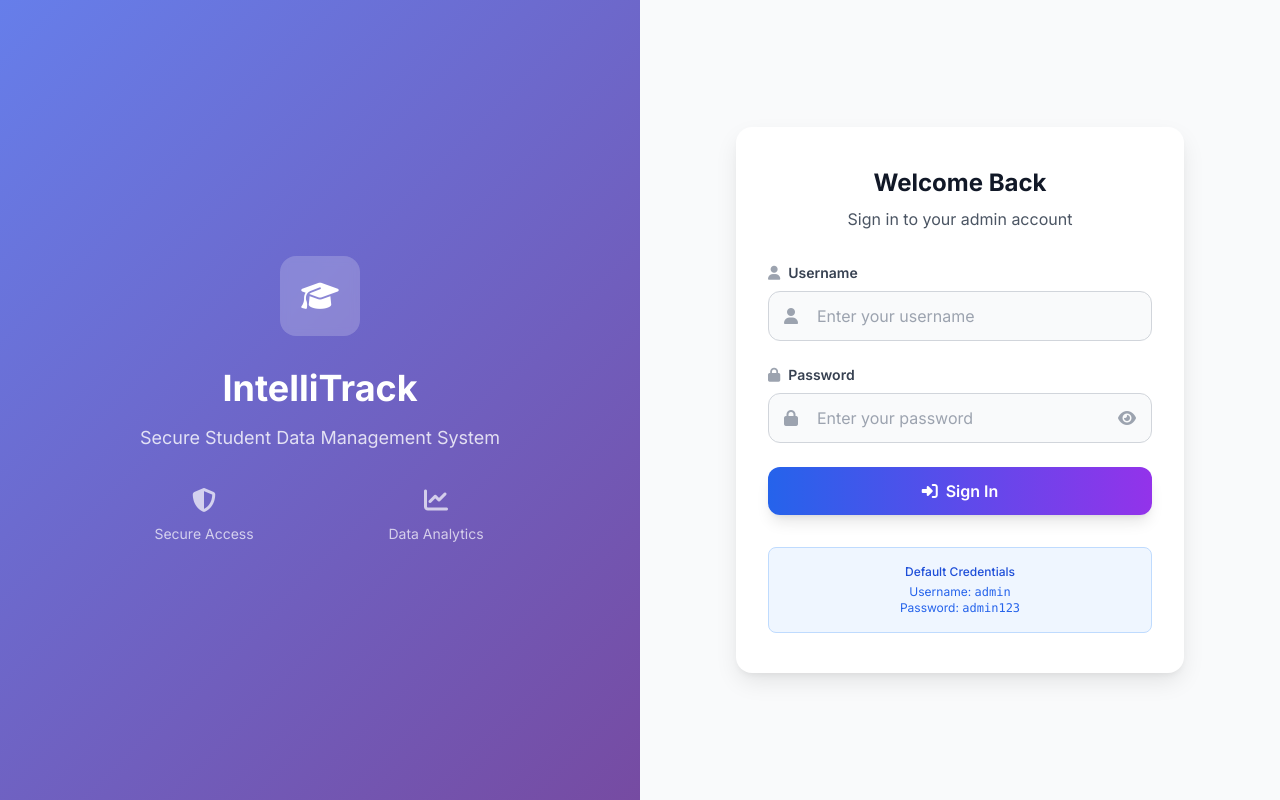
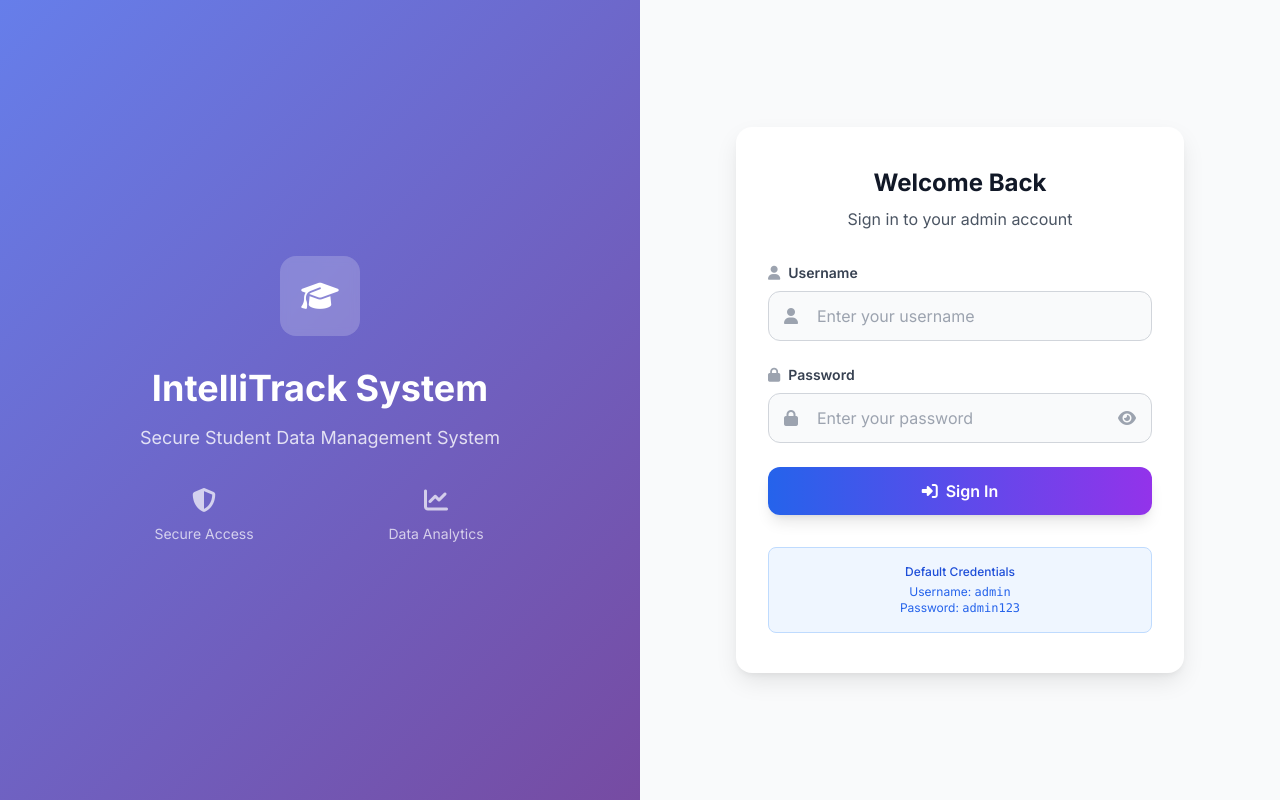
Before and after one commit to itsabdullah859/Advance-Programming, a Flask app: page /login in a window 1280 px wide. Run offline with Flask 3, Linux system fonts and the light colour scheme; some libraries are stand-ins or nearby versions.

Commit message:
heading_update

```diff
--- a/frontend/templates/login.html
+++ b/frontend/templates/login.html
@@ -11,7 +11,7 @@
                 <div class="w-20 h-20 bg-white/20 backdrop-blur-sm rounded-2xl flex items-center justify-center mx-auto mb-8">
                     <i class="fas fa-graduation-cap text-white text-3xl"></i>
                 </div>
-                <h1 class="text-4xl font-bold text-white mb-4">IntelliTrack</h1>
+                <h1 class="text-4xl font-bold text-white mb-4">IntelliTrack System</h1>
                 <p class="text-lg text-white/80 mb-8">Secure Student Data Management System</p>
                 <div class="grid grid-cols-2 gap-4 text-white/70">
                     <div class="text-center">
```
